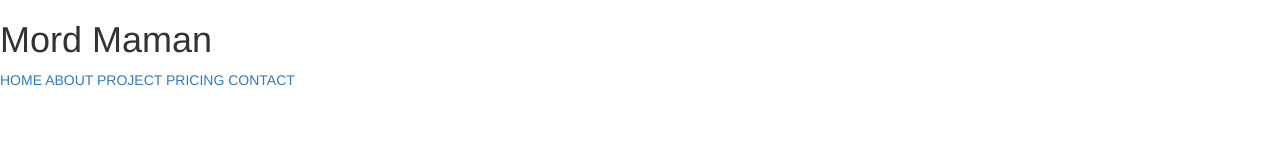
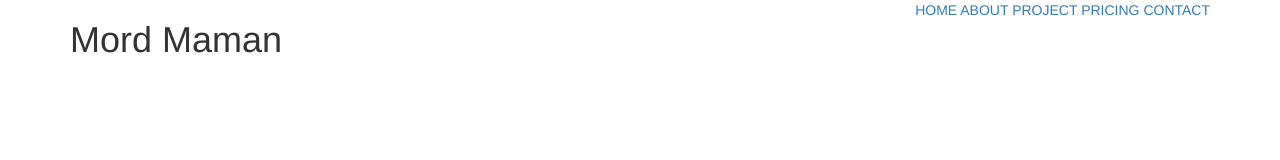
Before and after one commit to mordmaman/profile1, a plain HTML site: page index.html in a window 1280 px wide. Drawn offline with nearby package versions, Linux system fonts and the light colour scheme.

Commit message:
adds cleaerfix group class and css

```diff
--- a/index.html
+++ b/index.html
@@ -8,7 +8,7 @@
     <script src="https://maxcdn.bootstrapcdn.com/bootstrap/3.3.7/js/bootstrap.min.js" integrity="sha384-Tc5IQib027qvyjSMfHjOMaLkfuWVxZxUPnCJA7l2mCWNIpG9mGCD8wGNIcPD7Txa" crossorigin="anonymous"></script>
     <script src="https://code.jquery.com/jquery-3.1.1.min.js" integrity="sha256-hVVnYaiADRTO2PzUGmuLJr8BLUSjGIZsDYGmIJLv2b8=" crossorigin="anonymous"></script>
 <body>
-    <header>
+    <header class="container group">
         <h1>Mord Maman</h1>
         <nav>
             <a href="#">HOME</a>
--- a/styles.css
+++ b/styles.css
@@ -0,0 +1,32 @@
+/*
+  ========================================
+  Clearfix
+  ========================================
+*/
+.group:before,
+.group:after {
+  content: "";
+  display: table;
+}
+.group:after {
+  clear: both;
+}
+.group {
+  clear: both;
+  *zoom: 1;
+}
+
+
+.container{
+    width: 100%;
+    padding-left: 30px;
+    padding-right: 30px;
+}
+
+h1{
+    float: left;
+}
+nav{
+
+    float: right;
+}
```
